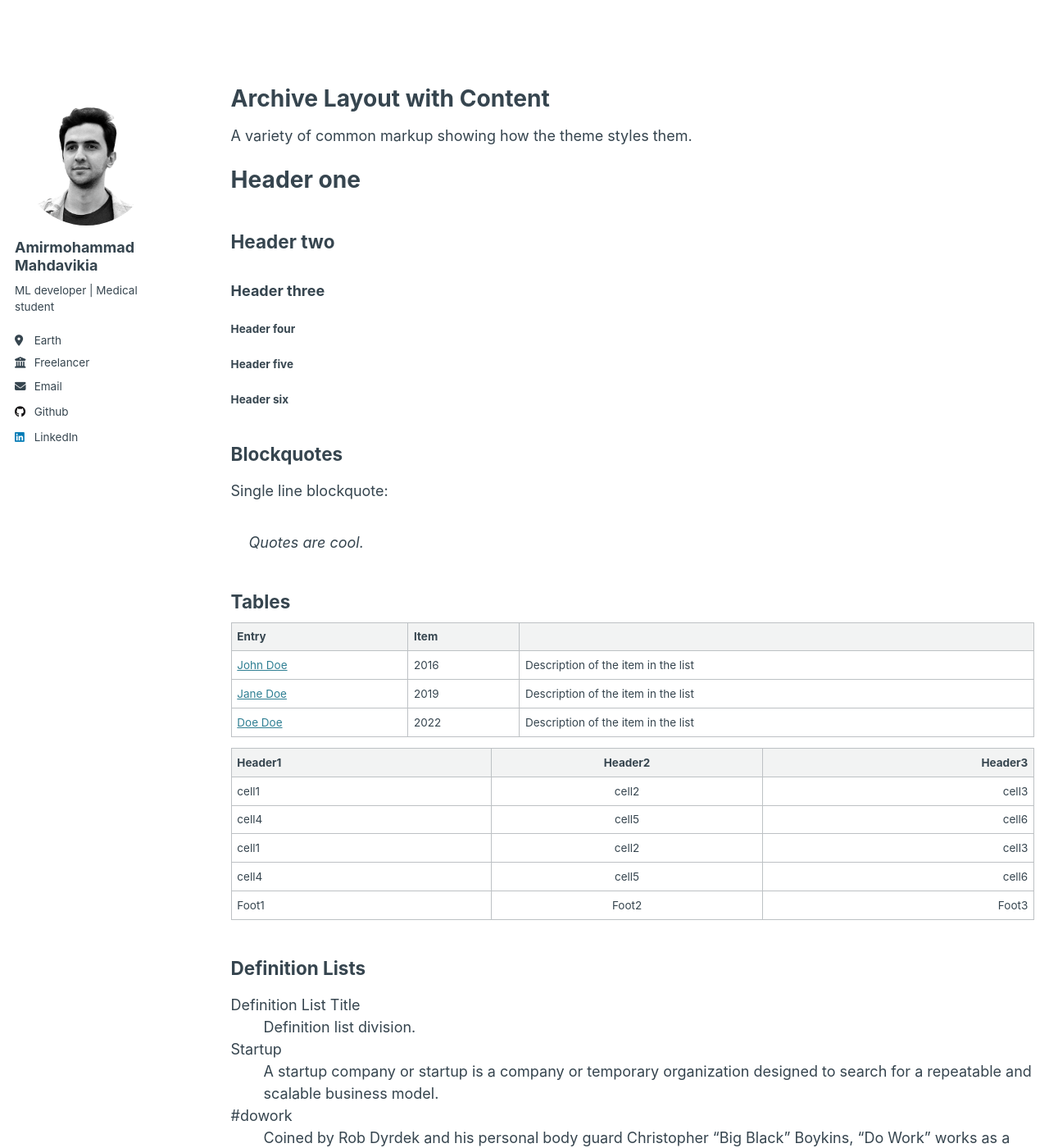
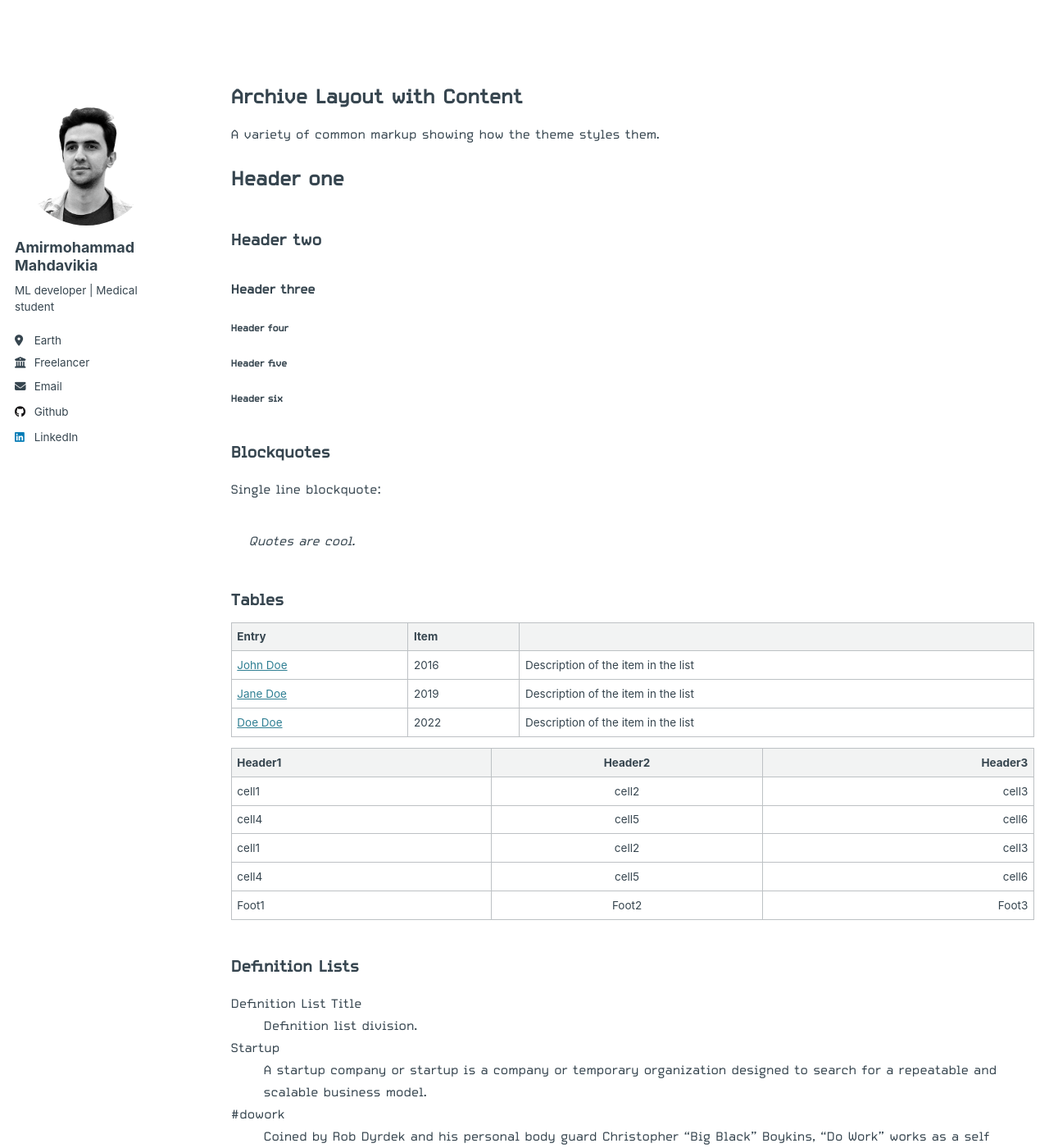
Before and after one commit to ammomahdavikia/ammomahdavikia.github.io, a Jekyll site: the page built from _pages/archive-layout-with-content.md, in a window 1280 px wide and 1400 px high. Shown: the whole window at 82% size. Built offline with Jekyll 4.4.1, drawn with Linux system fonts in a browser that asks for light colours.

Commit message:
Linking custom scss

```diff
--- a/assets/css/main.scss
+++ b/assets/css/main.scss
@@ -39,3 +39,5 @@
 @import "vendor/font-awesome/brands";
 @import "vendor/magnific-popup/magnific-popup";
 @import "print";
+
+@import "custom/custom";
```
